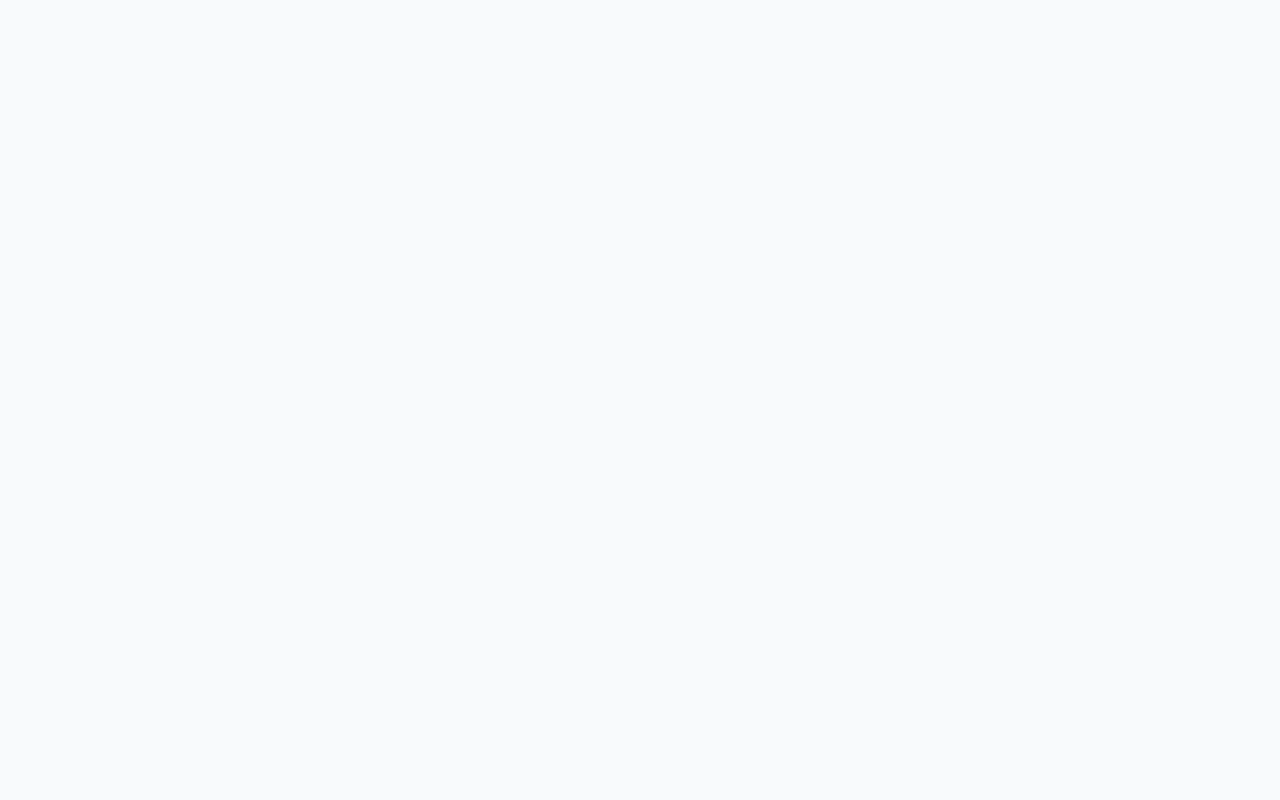
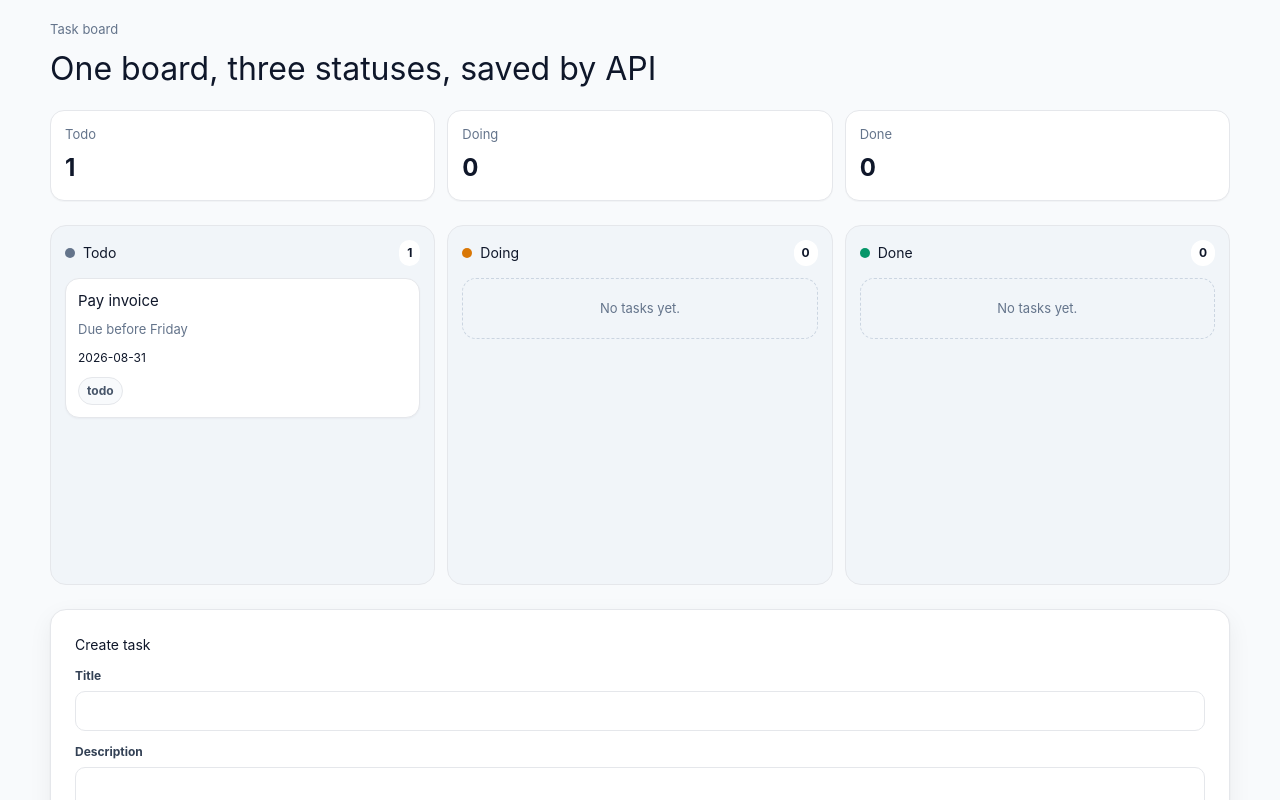
Before and after one commit to ThanhNV121097/project-4e289f8b, a Next.js app in the folder code/frontend/: page / in a window 1280 px wide. Shown: the top 800 px of the page. Built offline with nearby package versions, Linux system fonts and the light colour scheme.

Commit message:
Mount create task UI

```diff
--- a/code/frontend/app/page.tsx
+++ b/code/frontend/app/page.tsx
@@ -1,7 +1,10 @@
+import CreateTaskPanel from "../components/CreateTaskPanel";
+
 export default function Home() {
   return (
     <main className="page-shell">
       <section className="composition-slot" aria-label="Task board application">
+        <CreateTaskPanel />
         {/* Story components mount here. */}
       </section>
     </main>
```
